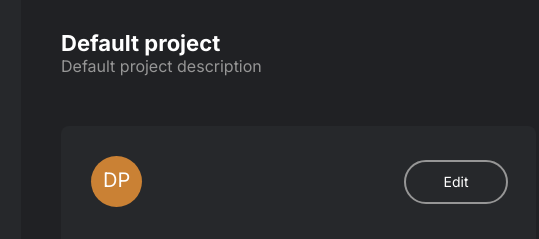
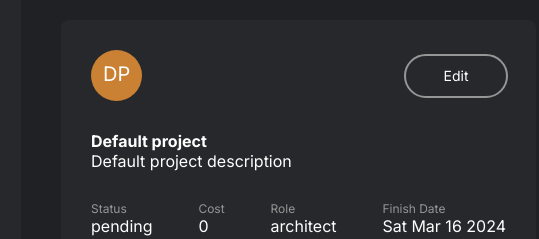
Before and after one commit to WilliIB/Master-BIM-software-developer-app, a website built with Vite: page index.html in a window 1280 px wide. Both pictures are taken after a click on the element 557 px from the left and 266 px from the top of the page. Shown: the top 239 px of the page, 279-818 px from the left. Built offline with nearby package versions, Linux system fonts and the light colour scheme.

Commit message:
Details page corrections

```diff
--- a/index.html
+++ b/index.html
@@ -90,14 +90,7 @@
         <div id="projects-list"></div>
       </div>
       <div class="page" id="project-details" style="display: none">
-        <header>
-          <div>
-            <h2 data-project-info="name">Hospital Center</h2>
-            <p data-project-info="description" style="color: var(--text-color-secondary)">
-              Community hospital located at downtown
-            </p>
-          </div>
-        </header>
+
         <div class="main-page-content">
           <div style="display: flex; flex-direction: column; row-gap: 30px">
             <div class="dashboard-card" style="padding: 30px 0">
--- a/src/classes/ProjectsManager.ts
+++ b/src/classes/ProjectsManager.ts
@@ -36,19 +36,18 @@ export class ProjectsManager {
       return;
     }
     for (const key in project) {
-      const HTMLElements = detailsPage.querySelectorAll(`[data-project-info=${key}]`);
-      if (HTMLElements) {
+      const element = detailsPage.querySelector(`[data-project-info=${key}]`);
+      if (!element) {
+        continue;
+      }
       if (key === "finishDate") {
-          HTMLElements[0].textContent = project.finishDate.toDateString();
+        element.textContent = project.finishDate.toDateString();
       } else if (key === "progress") {
-          const progress = HTMLElements[0] as HTMLElement;
+        const progress = element as HTMLElement;
         progress.style.width = project.progress + "%";
         progress.textContent = project.progress.toString();
       } else {
-          for (const element of HTMLElements) {
         element.textContent = project[key];
-          }
-        }
       }
     }
   }
```
Also changed, not shown: src/classes/UIManager.ts (line endings or trailing spaces). Lines whose indentation alone changed are shown as unchanged.
